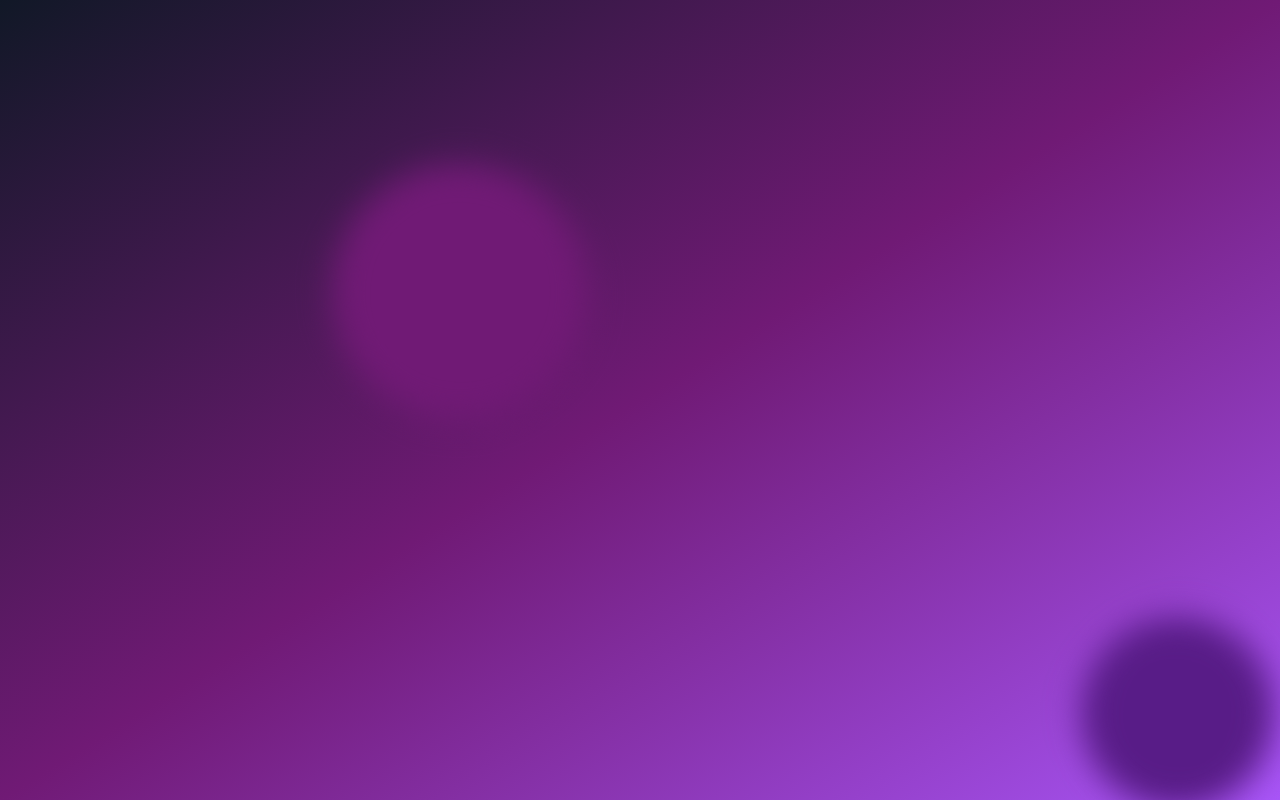
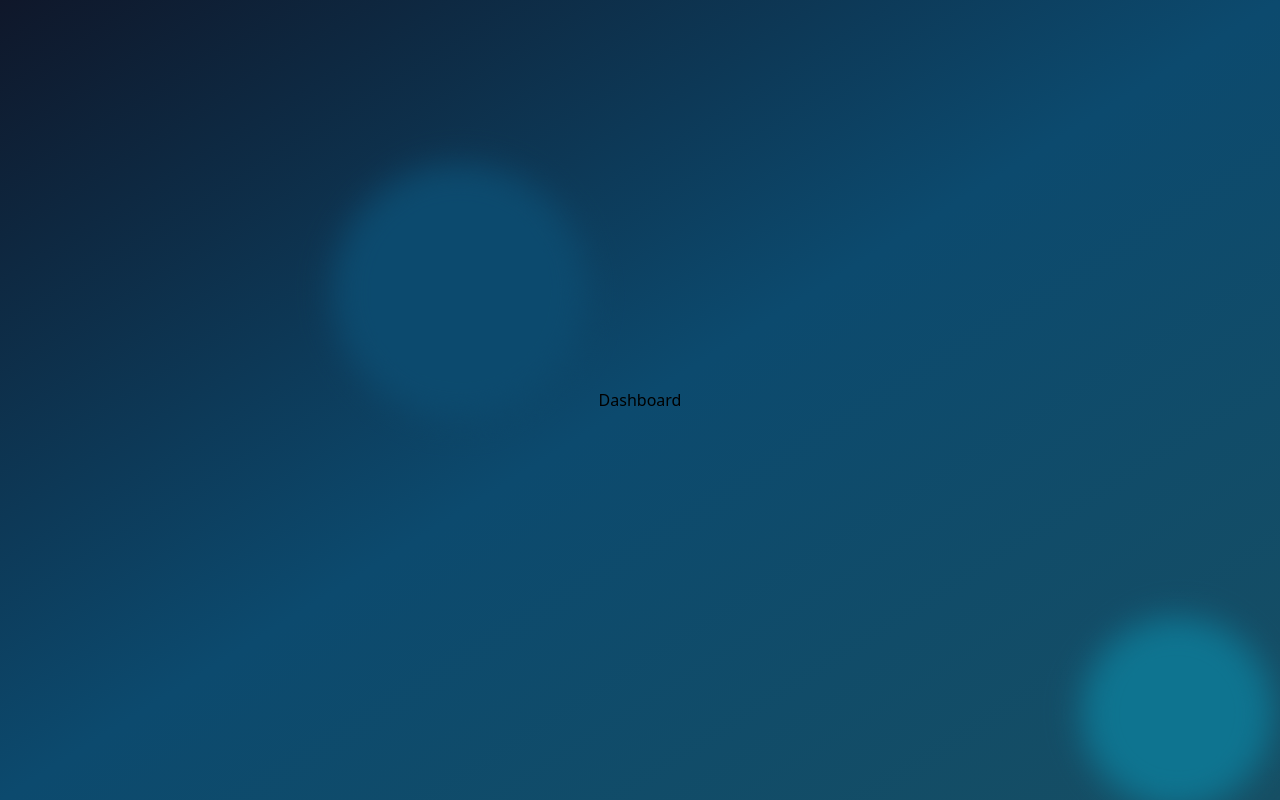
Before and after one commit to sarvesh092/Secure-Flow, a React (Vite) app in the folder frontend/: page / in a window 1280 px wide. Built offline with nearby package versions, Linux system fonts and the light colour scheme.

Commit message:
install react-redux and react toast

```diff
--- a/frontend/src/App.jsx
+++ b/frontend/src/App.jsx
@@ -1,22 +1,34 @@
 import FloatingCircles from "./component/floatingCircles";
+import Navigation from "./route";
+import store, { persistor } from "./store/store";
+import { Provider } from "react-redux";
+import { PersistGate } from "redux-persist/integration/react";
+import { Toaster } from "react-hot-toast";
+
 const App = () => {
   return (
-    <div className="min-h-screen bg-gradient-to-br from-gray-900 via-fuchsia-900 to to-purple-500 flex items-center justify-center relative overflow-hidden">
+    <Provider store={store}>
+      <Toaster position="top-center" />
+      <PersistGate loading={null} persistor={persistor}>
+        <div className="min-h-screen bg-gradient-to-br from-slate-900 via-sky-900 to-cyan-900 flex items-center justify-center relative overflow-hidden">
           <FloatingCircles
-        color="bg-fuchsia-900"
+            color="bg-sky-900"
             size="w-64 h-64"
             top="-5%"
             left="10%"
             delay={0}
           />
           <FloatingCircles
-        color="bg-purple-900"
+            color="bg-cyan-700"
             size="w-48 h-48"
             top="70%"
             left="80%"
             delay={5}
           />
+          <Navigation />
         </div>
+      </PersistGate>
+    </Provider>
   );
 };
 
```
Also changed, not shown: frontend/package.json (+13 -1 lines). Lines whose indentation alone changed are shown as unchanged.
